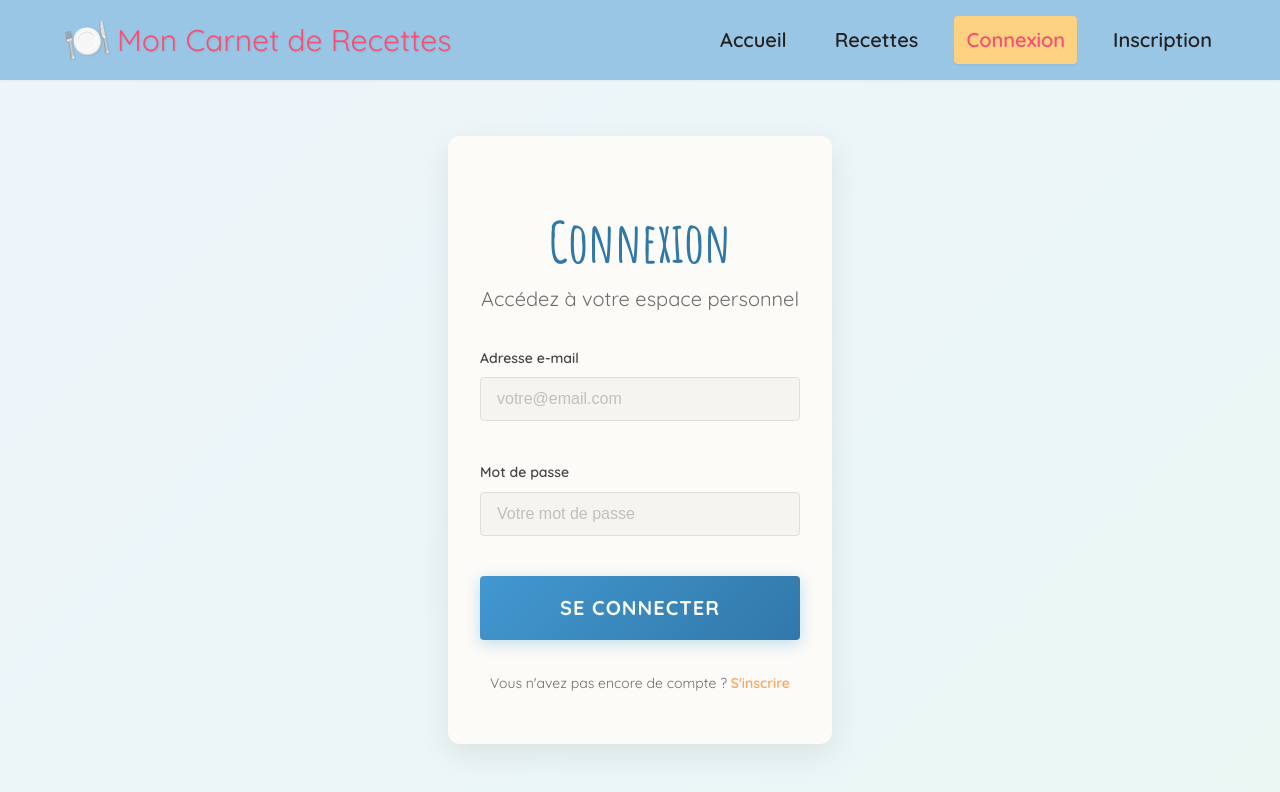
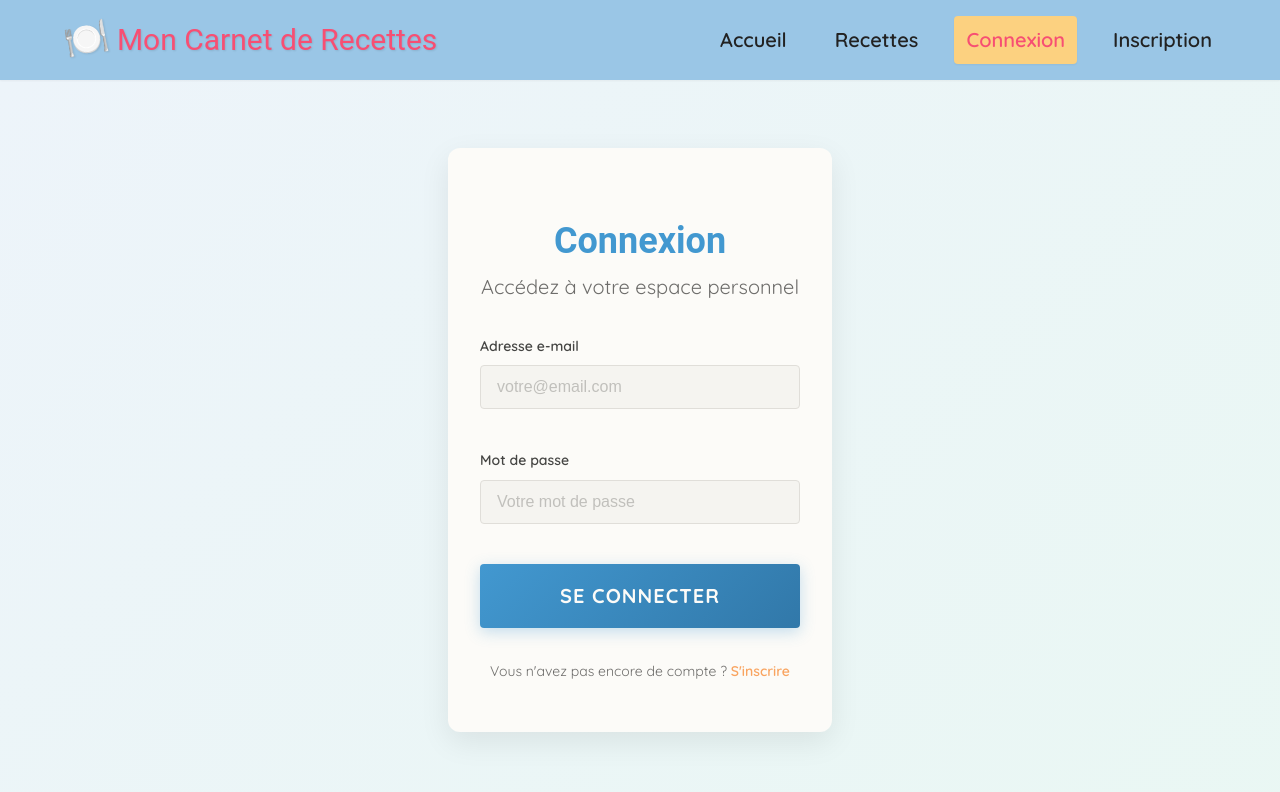
Before and after one commit to jfzara/YouChef, a React (Vite) app: page /connexion in a window 1280 px wide. Shown: the top 792 px of the page. Built offline with nearby package versions, Linux system fonts and the light colour scheme.

Commit message:
FIN MODIFS

```diff
--- a/src/pages/Recettes/Recettes.styles.js
+++ b/src/pages/Recettes/Recettes.styles.js
@@ -15,9 +15,9 @@ export const RecettesContainer = styled(motion.div)`
 `;
 
 export const PageTitle = styled(motion.h1)`
-    font-family: var(--font-display);
+
     font-size: var(--text-5xl);
-    font-weight: var(--font-extrabold);
+    font-weight: var(--font-bold);
     background: var(--gradient-primary);
     -webkit-background-clip: text;
     -webkit-text-fill-color: transparent;
--- a/src/styles/Connexion.module.css
+++ b/src/styles/Connexion.module.css
@@ -23,9 +23,9 @@
 }
 
 .titre {
-    font-family: var(--font-display);
-    font-size: var(--text-5xl); /* Plus grand et plus impactant */
-    color: var(--soft-blue-700); /* Utilisation du bleu pour le titre de connexion */
+
+    font-size: var(--text-3xl); /* Plus grand et plus impactant */
+    color: var(--soft-blue-500); /* Utilisation du bleu pour le titre de connexion */
     text-align: center;
     margin-bottom: var(--space-2);
     animation: slideUp 0.6s ease-out;
--- a/src/styles/GlobalStyles.js
+++ b/src/styles/GlobalStyles.js
@@ -1,6 +1,9 @@
+
+
 import { createGlobalStyle } from 'styled-components';
 
-// Importations des polices Quicksand uniquement
+// Importations des polices Quicksand (vous pouvez les garder si vous les utilisez ailleurs,
+// ou les retirer si Quicksand n'est plus utilisée du tout)
 import QuicksandLightTTF from '../assets/fonts/Quicksand-Light.ttf';
 import QuicksandRegularTTF from '../assets/fonts/Quicksand-Regular.ttf';
 import QuicksandSemiBoldTTF from '../assets/fonts/Quicksand-SemiBold.ttf';
@@ -36,6 +39,10 @@ const GlobalStyles = createGlobalStyle`
         font-style: normal;
         font-display: swap;
     }
+
+    /* --- Importation de Google Fonts pour Roboto (plus classique) --- */
+    @import url('https://fonts.googleapis.com/css2?family=Roboto:wght@400;700&display=swap');
+    /* Vous pouvez ajouter d'autres graisses si nécessaire, par exemple 300, 500, 900 */
 
     :root {
         /* Nouvelle Palette de Couleurs (inchangée) */
@@ -171,8 +178,8 @@ const GlobalStyles = createGlobalStyle`
 
 
         /* --- TYPOGRAPHIE - MISE À JOUR ICI --- */
-        /* La police de titre sera maintenant Quicksand avec une graisse forte */
-        --font-family-heading: 'Quicksand', sans-serif;
+        /* La police de titre sera maintenant Roboto (plus classique) */
+        --font-family-heading: 'Roboto', sans-serif;
         /* La police de corps reste Quicksand */
         --font-family-sans: 'Quicksand', sans-serif;
 
@@ -227,9 +234,8 @@ const GlobalStyles = createGlobalStyle`
     }
 
     h1, h2, h3, h4, h5, h6 {
-        font-family: var(--font-family-heading); /* Utilise Quicksand pour les titres */
-        /* Vous pourriez vouloir augmenter la graisse pour les titres si vous utilisiez Cabin Sketch auparavant */
-        font-weight: var(--font-bold); /* Exemple: rendre les titres en gras */
+        font-family: var(--font-family-heading); /* Utilise Roboto pour les titres */
+        font-weight: var(--font-bold);
         line-height: 1.2;
         margin-top: var(--space-6);
         margin-bottom: var(--space-4);
--- a/src/styles/Inscription.module.css
+++ b/src/styles/Inscription.module.css
@@ -23,9 +23,9 @@
 }
 
 .titre {
-    font-family: var(--font-display);
-    font-size: var(--text-5xl); /* Plus grand et plus impactant */
-    color: var(--soft-green-700);
+
+    font-size: var(--text-3xl); /* Plus grand et plus impactant */
+    color: var(--soft-green-500);
     text-align: center;
     margin-bottom: var(--space-2);
     animation: slideUp 0.6s ease-out;
```
